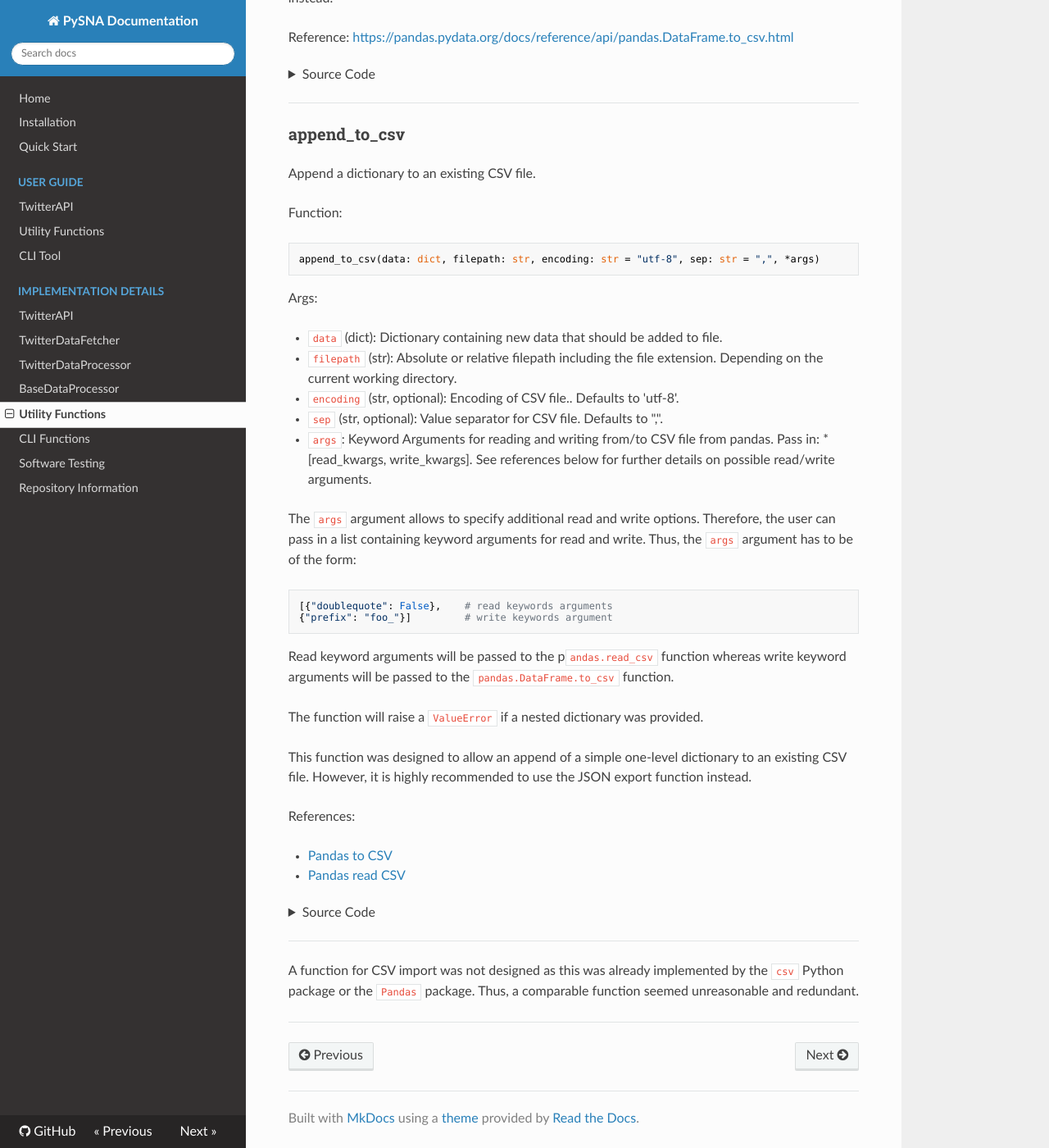
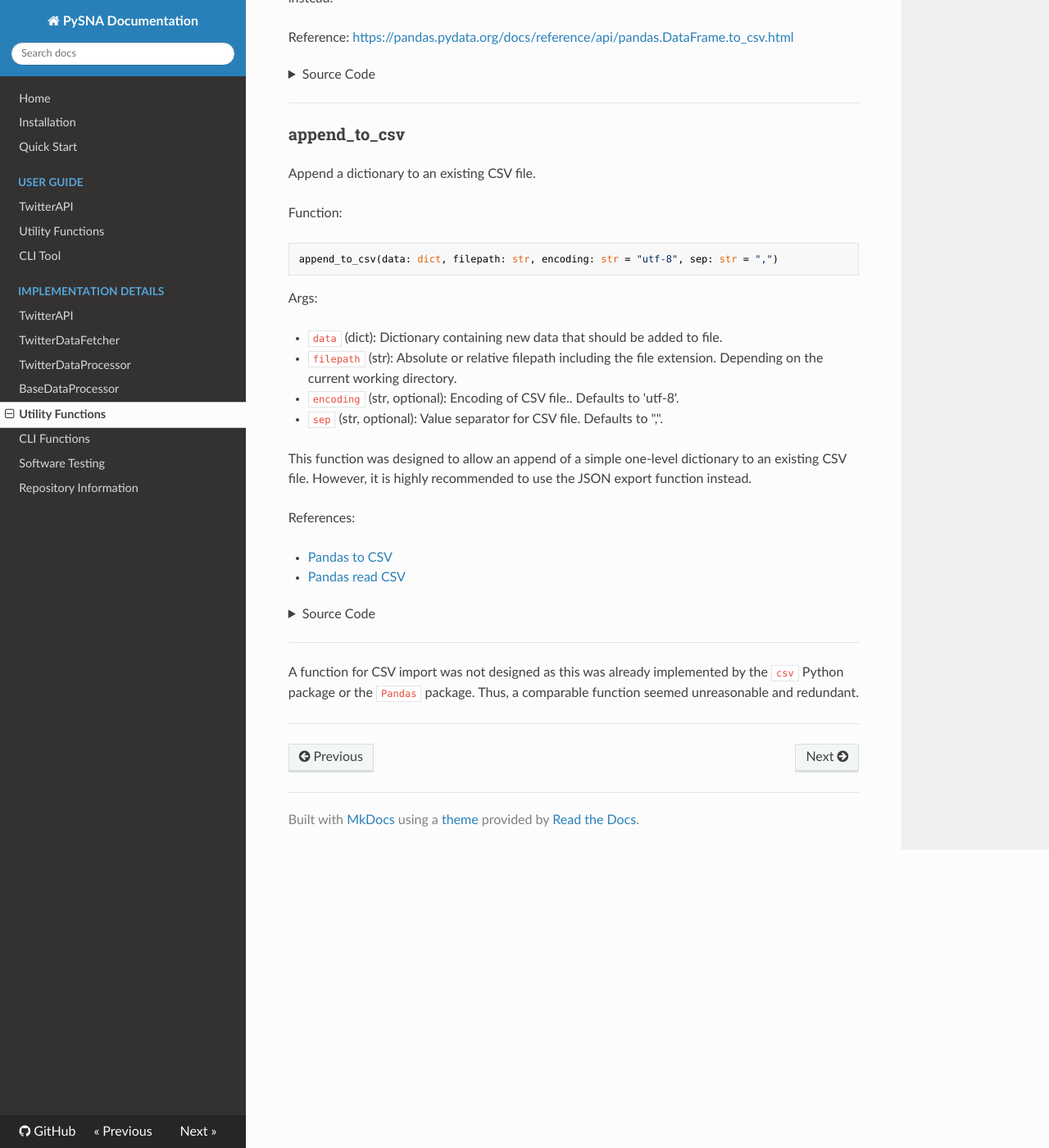
Before and after one commit to mathun3003/PySNA, an MkDocs documentation site: the page built from docs/docs/maintenance/utils.md, in a window 1280 px wide and 1400 px high, scrolled down 5785 px. Shown: the whole window at 82% size. Built offline with MkDocs 1.6.1, drawn with Linux system fonts in a browser that asks for light colours; nearby versions of some CDN libraries.

Commit message:
update docs

````diff
--- a/docs/docs/maintenance/utils.md
+++ b/docs/docs/maintenance/utils.md
@@ -435,7 +435,7 @@ Append a dictionary to an existing CSV file.
 
 Function:
 ```python
-append_to_csv(data: dict, filepath: str, encoding: str = "utf-8", sep: str = ",", *args)
+append_to_csv(data: dict, filepath: str, encoding: str = "utf-8", sep: str = ",")
 ```
 
 Args:
@@ -444,18 +444,6 @@ Args:
 - ``filepath`` (str): Absolute or relative filepath including the file extension. Depending on the current working directory.
 - ``encoding`` (str, optional): Encoding of CSV file.. Defaults to 'utf-8'.
 - ``sep`` (str, optional): Value separator for CSV file. Defaults to ",".
-- ``args``: Keyword Arguments for reading and writing from/to CSV file from pandas. Pass in: *[read_kwargs, write_kwargs]. See references below for further details on possible read/write arguments.
-
-The ``args`` argument allows to specify additional read and write options. Therefore, the user can pass in a list containing keyword arguments for read and write. Thus, the ``args`` argument has to be of the form:
-
-```python
-[{"doublequote": False},    # read keywords arguments
-{"prefix": "foo_"}]         # write keywords argument
-```
-
-Read keyword arguments will be passed to the p``andas.read_csv`` function whereas write keyword arguments will be passed to the ``pandas.DataFrame.to_csv`` function.
-
-The function will raise a ``ValueError`` if a nested dictionary was provided.
 
 This function was designed to allow an append of a simple one-level dictionary to an existing CSV file. However, it is highly recommended to use the JSON export function instead.
 
@@ -467,7 +455,7 @@ References:
 <details>
 <summary>Source Code</summary>
 ```python
-def append_to_csv(data: dict, filepath: str, encoding: str = "utf-8", sep: str = ",", *args):
+def append_to_csv(data: dict, filepath: str, encoding: str = "utf-8", sep: str = ","):
     """Append a dictionary to an existing CSV file.
 
     Args:
@@ -475,11 +463,9 @@ def append_to_csv(data: dict, filepath: str, encoding: str = "utf-8", sep: str =
         filepath (str): Absolute or relative filepath including the file extension. Depending on the current working directory.
         encoding (str, optional): Encoding of CSV file.. Defaults to 'utf-8'.
         sep (str, optional): Value separator for CSV file. Defaults to ",".
-        args: Keyword Arguments for reading and writing from/to CSV file from pandas. Pass in: *[read_kwargs, write_kwargs]. See references below for further details on possible read/write arguments.
 
     Raises:
         ValueError: If nested dictionary was provided.
-        ValueError: If 'args' does not contain a dictionaries for read and write.
         IOError: If export fails due to bad input.
 
     References:
@@ -489,9 +475,6 @@ def append_to_csv(data: dict, filepath: str, encoding: str = "utf-8", sep: str =
     # catch nested dict
     if any(isinstance(data[key], dict) for key in data.keys()):
         raise ValueError("'data' dictionary must not contain nested dictionaries. Use JSON export instead.")
-    if args:
-        if any(not isinstance(kwargs, dict) for kwargs in args):
-            raise ValueError("'args' must be of type list containing dictionaries.")
     try:
         # read existing file
         f = pd.read_csv(filepath, sep=sep, encoding=encoding)
````
Also changed, not shown: docs/docs/user-guide/overview/Utilities.md (+1 -2 lines), docs/site/index.html, docs/site/maintenance/utils/index.html, docs/site/search/search_index.json, docs/site/sitemap.xml, docs/site/user-guide/overview/Utilities/index.html, 1 other file.
